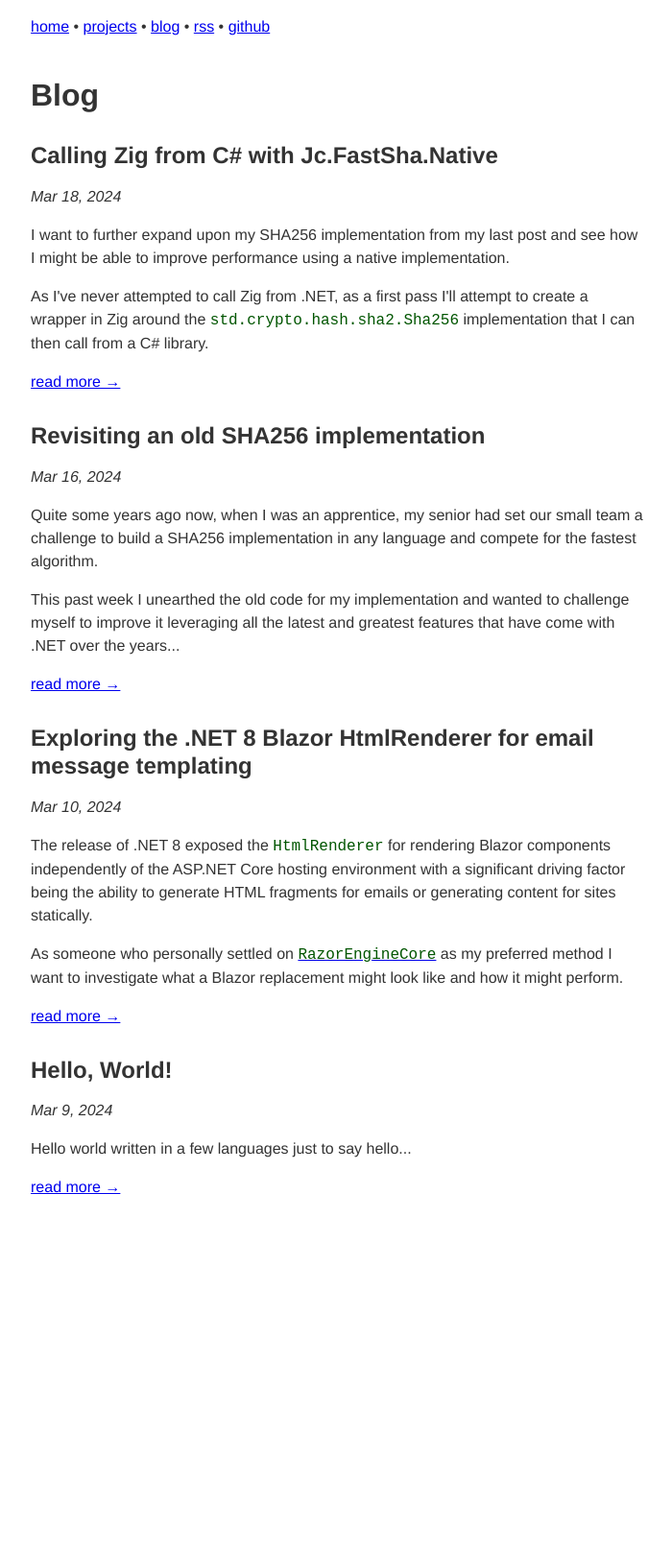
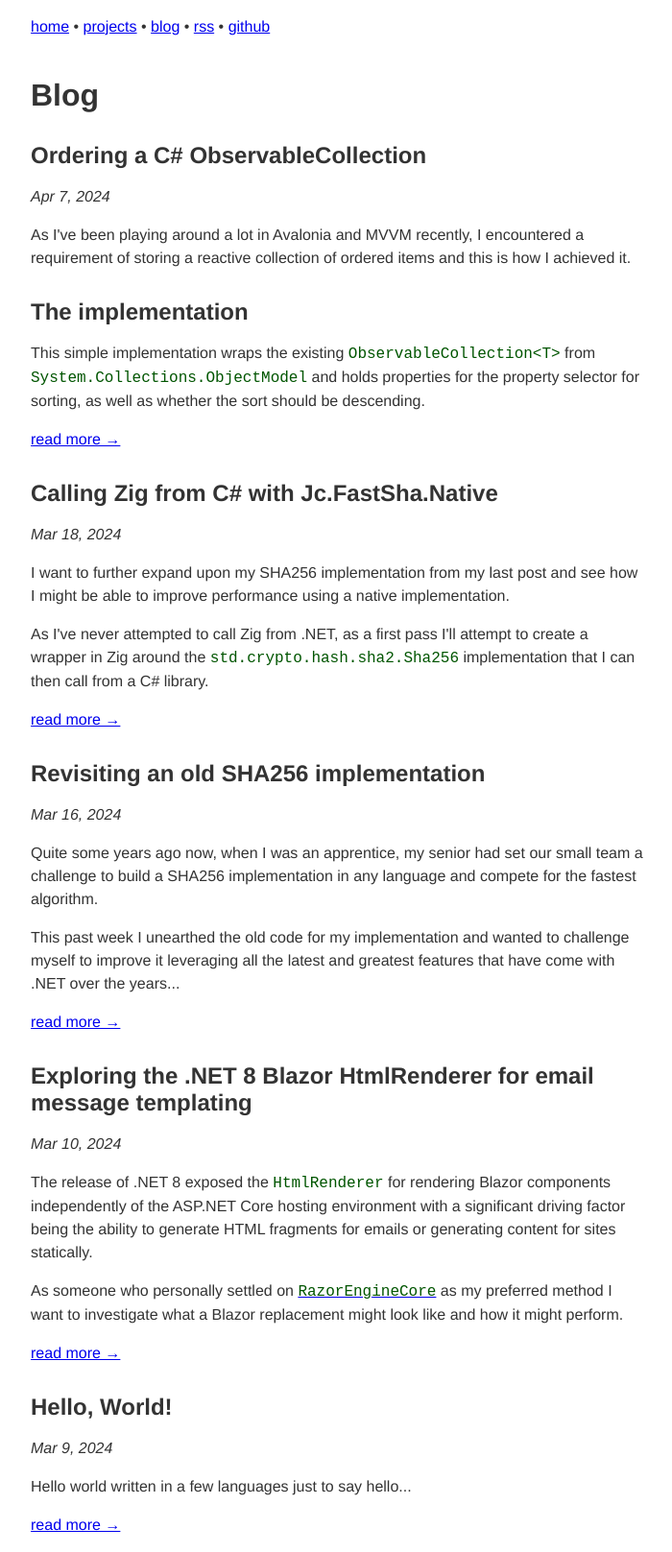
Before and after one commit to jcsawyer/jcsawyer.github.io, a Jekyll site: the page built from blog/index.html, in a window 1280 px wide. Shown: the whole page at 96% size, without its empty margins (288-988 px from the left). Built offline with Jekyll 4.4.1, drawn with Linux system fonts in a browser that asks for light colours; the list of posts is cut into pages by our own code; before the commit the page ends 1265 px from its top, so only the background shows below that.

Commit message:
post: ordering a c# observablecollection

```diff
--- a/_posts/2024-03-16-revisting-sha256.html
+++ b/_posts/2024-03-16-revisting-sha256.html
@@ -431,6 +431,10 @@
 </samp></code>
 </pre>
 
+<p>It's worth noting that while it looks more performant, this is only true for small sizes of data. More data to hash will result in slower speeds compared to <code>System.Security.Cryptogrpahy</code>
+where the overhead of loading native code is offset by its performance with usage of SIMD operations, etc.</p>
+
+
 <h2 id="conclusion">Conclusion<a href="#conclusion"></a></h2>
 <p>This was once again an interesting and enjoyable challenge to look back and use a lot of what I've learned over the years and apply them to see how my development has changed.</p>
 <p>I would encounrage anyone to try this challenge for yourself, or get your teams involved for a bit of friendly competition.</p>
--- /dev/null
+++ b/_posts/2024-04-07-ordering-a-csharp-observable-collection.html
@@ -0,0 +1,59 @@
+---
+layout: post
+title: "Ordering a C# ObservableCollection"
+description: "I share an implementation of an ObservableCollection that is always ordered."
+date: 2024-04-07 14:48:01
+categories: [ blog ]
+excerpts_separator: <!--more-->
+---
+<p>As I've been playing around a lot in Avalonia and MVVM recently, I encountered a requirement of storing a reactive collection of ordered items and this is how I achieved it.</p>
+<!--more-->
+<h2 id="the-implementation">The implementation<a href="#the-implementation"></a></h2>
+<p>This simple implementation wraps the existing <code>ObservableCollection&lt;T&gt;</code> from <code>System.Collections.ObjectModel</code> and holds properties for
+the property selector for sorting, as well as whether the sort should be descending.</p>
+
+<pre>
+<code>public class SortedObservableCollection&lt;T&gt; : ObservableCollection&lt;T&gt;
+{
+    public SortedObservableCollection(IEnumerable&lt;T&gt; collection) : base(collection)
+    {
+    }
+
+    public Func&lt;T, object&gt;? SortingSelector { get; init; }
+    public bool Descending { get; init; }
+
+    protected override void OnCollectionChanged(NotifyCollectionChangedEventArgs e)
+    {
+        base.OnCollectionChanged(e);
+        if (SortingSelector is null
+            || e.Action == NotifyCollectionChangedAction.Remove
+            || e.Action == NotifyCollectionChangedAction.Reset)
+        {
+            return;
+        }
+
+        var query = this
+            .Select((item, index) =&gt; (Item: item, Index: index));
+        query = Descending
+            ? query.OrderByDescending(tuple =&gt; SortingSelector(tuple.Item))
+            : query.OrderBy(tuple =&gt; SortingSelector(tuple.Item));
+
+        var map = query.Select((tuple, index) =&gt; (OldIndex:tuple.Index, NewIndex:index))
+            .Where(o =&gt; o.OldIndex != o.NewIndex);
+
+        using var enumerator = map.GetEnumerator();
+        if (enumerator.MoveNext())
+        {
+            Move(enumerator.Current.OldIndex, enumerator.Current.NewIndex);
+        }
+    }
+}</code>
+</pre>
+
+<p>When the collection has changed, we ignore <code>Remove</code> and <code>Reset</code> <code>NotifyCollectionChangedAction</code> events as these will either not affect order, or their operations have already caused a re-ordering.</p>
+<p>We then perform the sort and perform a <code>Move()</code> for each item that has changed index.</p>
+<p>Using this method means events will fire for the remove and add internally, but for my simple use-cases this is not an issue but perhaps something I could take a look at again in the future.</p>
+
+<h2 id="summary">Summary<a href="#summary"></a></h2>
+<p>This post I shared a simple way of implementing an ordered observable collection in C# for my own future reference for re-use/to come back and improve.</p>
+<p>Feel free to use this in your own projects according to your requirements.</p>
```
Also changed, not shown: _posts/2024-03-18-calling-zig-from-csharp-with-jc-fastsha-native.html (indentation only).
